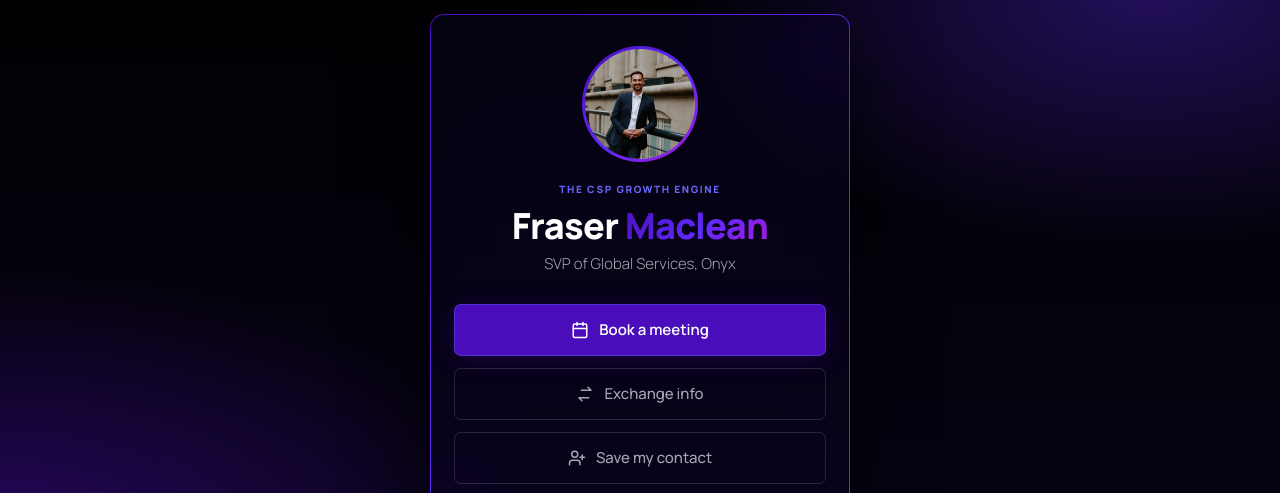
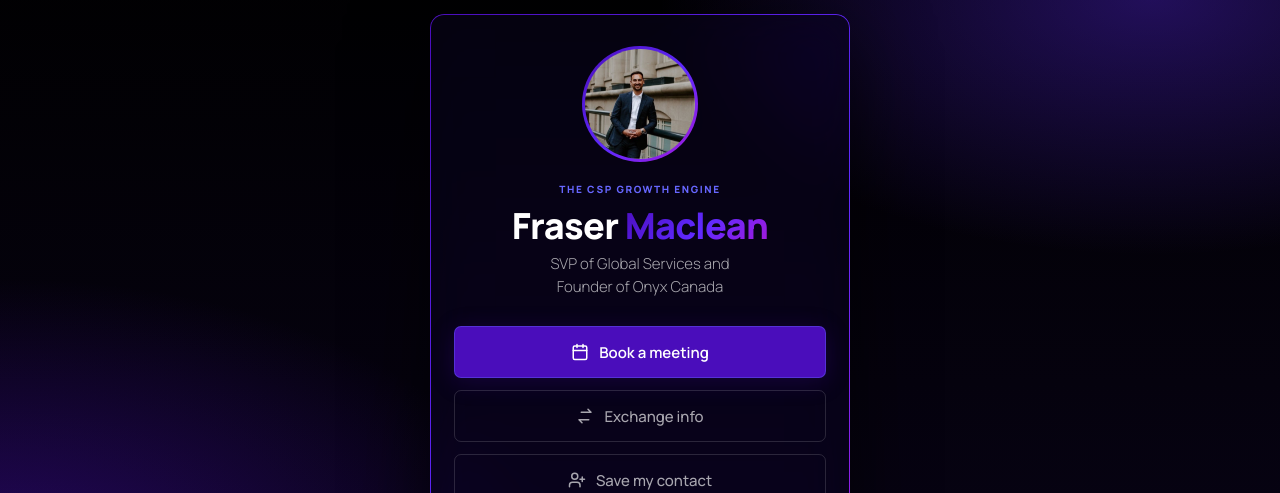
Before and after one commit to FraserMaclean27/onyx-card, a plain HTML site: page index.html in a window 1280 px wide. Shown: the part 76-569 px from the top of the page. Drawn offline with Linux system fonts and the light colour scheme.

Commit message:
Onyx contact card

```diff
--- a/index.html
+++ b/index.html
@@ -4,10 +4,10 @@
 <meta charset="utf-8">
 <meta name="viewport" content="width=device-width, initial-scale=1, viewport-fit=cover">
 <title>Fraser Maclean · Onyx</title>
-<meta name="description" content="Fraser Maclean, SVP of Global Services at Onyx, the CSP Growth Engine. Book a meeting or save my contact details.">
+<meta name="description" content="Fraser Maclean, SVP of Global Services and Founder of Onyx Canada. Book a meeting or save my contact details.">
 <meta name="theme-color" content="#000000">
 <meta property="og:title" content="Fraser Maclean · Onyx">
-<meta property="og:description" content="SVP of Global Services at Onyx. Book a meeting or save my details.">
+<meta property="og:description" content="SVP of Global Services and Founder of Onyx Canada. Book a meeting or save my details.">
 <meta property="og:image" content="fraser.jpg">
 <link rel="icon" href="favicon.png">
 <link rel="apple-touch-icon" href="favicon.png">
@@ -90,7 +90,7 @@
     <img class="photo" src="fraser.jpg" alt="" width="116" height="116">
     <p class="eyebrow">The CSP Growth Engine</p>
     <h1 id="name">Fraser <span class="g">Maclean</span></h1>
-    <p class="role">SVP of Global Services, Onyx</p>
+    <p class="role">SVP of Global Services and<br>Founder of Onyx Canada</p>
     <div class="actions">
       <a class="btn primary" href="https://calendly.com/fraser-maclean-getonyx" target="_blank" rel="noopener">
         <svg viewBox="0 0 24 24" aria-hidden="true"><rect x="3" y="4" width="18" height="18" rx="2"/><path d="M16 2v4M8 2v4M3 10h18"/></svg>
```
Also changed, not shown: 2 other files.
